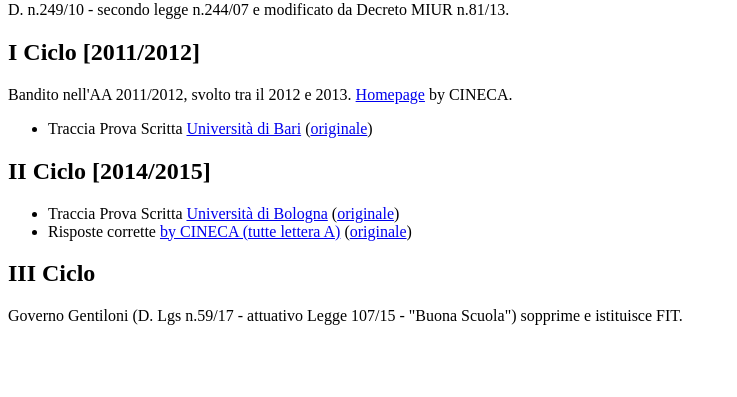
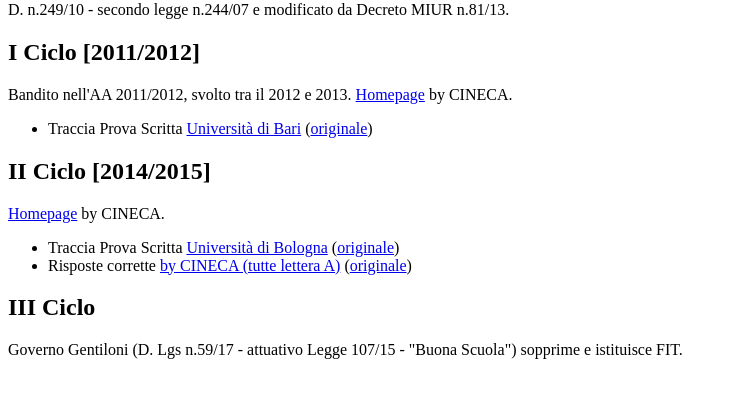
Before and after one commit to icobasco/icobasco, a plain HTML site: page scuola/concorso_straordinario/tfa.html in a window 1280 px wide. Shown: the part 79-476 px from the top of the page, without its empty margins (0-737 px from the left). Drawn offline with Linux system fonts and the light colour scheme.

Commit message:
fix link II ciclo

```diff
--- a/scuola/concorso_straordinario/tfa.html
+++ b/scuola/concorso_straordinario/tfa.html
@@ -19,6 +19,7 @@ Bandito nell'AA 2011/2012, svolto tra il 2012 e 2013.
 </ul>
 
 <h2>II Ciclo [2014/2015]</h2>
+<a href="https://tfa.cineca.it/2014/" target="_blank">Homepage</a> by CINECA.
 <ul>
   <li>
     Traccia Prova Scritta <a href="docs/TFA_unibo_1415.pdf" target="_blank">Università di Bologna</a>
```
